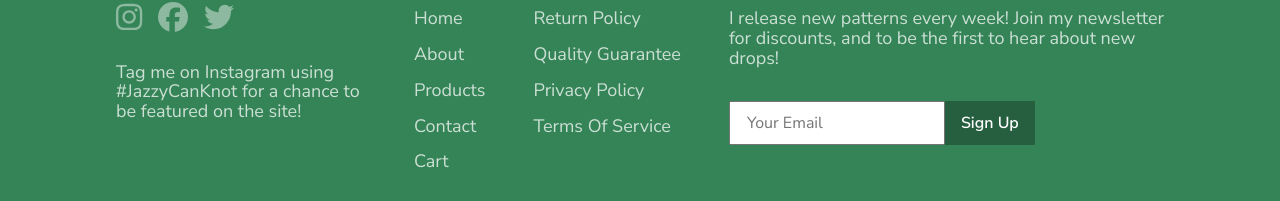
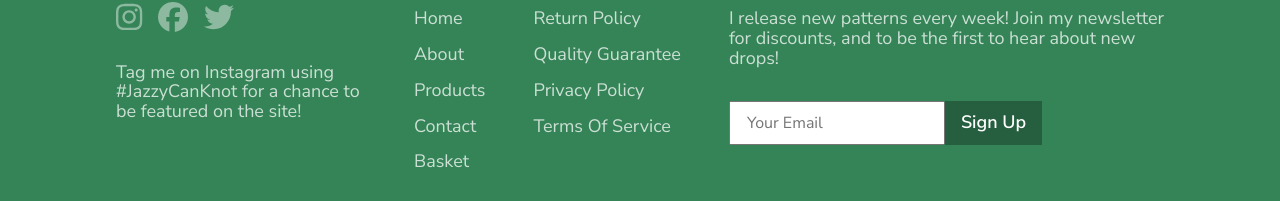
Before and after one commit to igaboo/jazzy-can-knot-nextjs, a Next.js app: page /about in a window 1280 px wide. Shown: the part 751-952 px from the top of the page. Built offline with nearby package versions, Linux system fonts and the light colour scheme; no server answers.

Commit message:
added basket button

```diff
--- a/components/Footer/Footer.jsx
+++ b/components/Footer/Footer.jsx
@@ -11,9 +11,9 @@ import Link from "next/link";
 import { useStateContext } from "../../context/StateContext";
 
 export default function Footer() {
-  const sitemap = ["home", "about", "products", "contact", "cart"];
+  const sitemap = ["home", "about", "products", "contact", "basket"];
 
-  const { footerColor } = useStateContext();
+  const { footerColor, setShowCart } = useStateContext();
 
   const legal = [
     "return policy",
@@ -65,9 +65,16 @@ export default function Footer() {
             {sitemap.map((link, index) => {
               return (
                 <li key={index}>
-                  <Link href={`/${link === "home" ? "" : link}`}>
-                    <a>{link}</a>
-                  </Link>
+                  {link !== "basket" && (
+                    <Link href={`/${link === "home" ? "" : link}`}>
+                      <a>{link}</a>
+                    </Link>
+                  )}
+                  {link === "basket" && (
+                    <button onClick={() => setShowCart(true)}>
+                      <a>{link}</a>
+                    </button>
+                  )}
                 </li>
               );
             })}
--- a/components/Footer/Footer.module.scss
+++ b/components/Footer/Footer.module.scss
@@ -20,12 +20,20 @@
   }
 
   p,
-  li {
+  li,
+  button {
     max-width: 250px;
+
+    margin: 0;
+    padding: 0;
 
     font-size: 18px;
 
     color: #ffffffbe;
+  }
+
+  button {
+    text-transform: capitalize;
   }
 
   .long {
```
